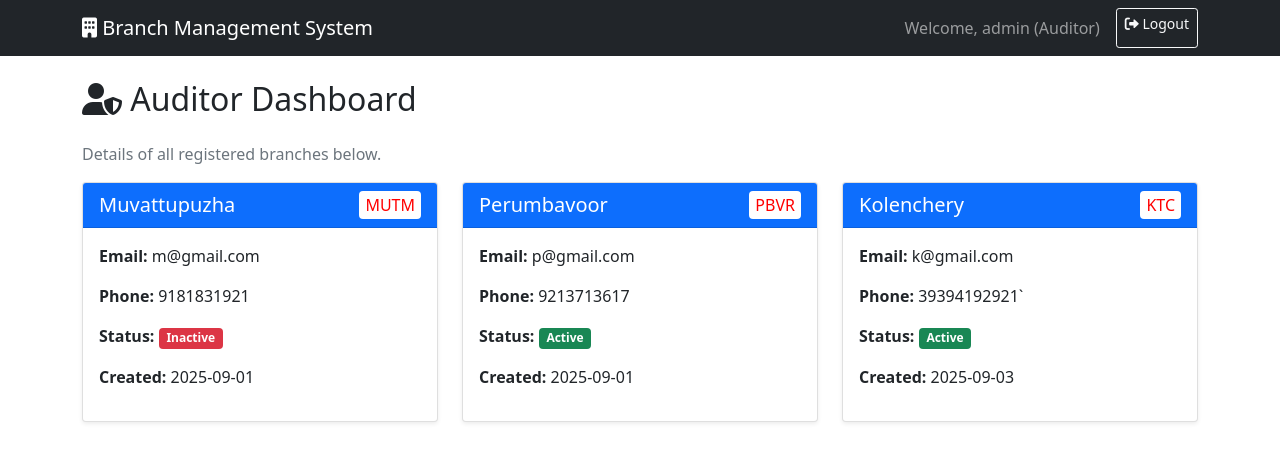
After one commit to akhilmohnn/TSP, a Flask app: page /auditor/dashboard in a window 1280 px wide. The commit adds this page. Shown: the top 462 px of the page. Run offline with Flask 3, Linux system fonts and the light colour scheme; a user stored in the database is signed in; data comes from the database, SQL or seed files in the repository.

Commit message:
auditor_login

```diff
--- a/app.py
+++ b/app.py
@@ -16,15 +16,17 @@ db.init_app(app)
 bcrypt.init_app(app)
 
 # Import models after app initialization
-from models import Admin, Branch, BranchRegistration
+from models import Admin, Branch, BranchRegistration,Auditor
 
 # Import routes
-from routes import auth_routes, admin_routes, branch_routes
+from routes import auth_routes, admin_routes, branch_routes,auditor_routes
 
 # Register blueprints
 app.register_blueprint(auth_routes.bp)
 app.register_blueprint(admin_routes.bp, url_prefix='/admin')
 app.register_blueprint(branch_routes.bp, url_prefix='/branch')
+app.register_blueprint(auditor_routes.bp, url_prefix='/auditor')
+
 
 @app.route('/')
 def index():
--- /dev/null
+++ b/routes/auditor_routes.py
@@ -0,0 +1,22 @@
+from flask import Blueprint,render_template,request,redirect,url_for,flash,session
+from extensions import db
+from models import Auditor,Branch
+
+bp=Blueprint('auditor',__name__)
+
+def auditor_required(f):
+    from functools import wraps
+    @wraps(f)
+    def decorated_function(*args, **kwargs):
+        if 'user_type' not in session or session['user_type'] != 'auditor':
+            flash('Auditor access required!', 'error')
+            return redirect(url_for('auth.login'))
+        return f(*args, **kwargs)
+    return decorated_function
+
+@bp.route('/dashboard')
+@auditor_required
+def dashboard():
+    auditor = Auditor.query.get(session['user_id'])
+    branches = Branch.query.all()
+    return render_template('auditor/dashboard.html', auditor=auditor, branches=branches)
--- /dev/null
+++ b/templates/auditor/dashboard.html
@@ -0,0 +1,51 @@
+{% extends "base.html" %}
+
+{% block title %}Auditor Dashboard{% endblock %}
+
+{% block content %}
+<div class="row">
+	<div class="col-12">
+		<h2 class="mb-4">
+			<i class="fas fa-user-shield"></i> Auditor Dashboard
+		</h2>
+		<p class="text-muted">Details of all registered branches below.</p>
+	</div>
+</div>
+
+<div class="row">
+	{% if branches %}
+	{% for branch in branches %}
+	<div class="col-md-4 mb-4">
+		<div class="card shadow-sm h-100">
+			<div class="card-header bg-primary text-white d-flex justify-content-between align-items-center">
+				<h5 class="card-title mb-0">{{ branch.branch_name }}</h5>
+				<span style="background-color:white; color:red; padding:2px 6px; border-radius:4px;">
+					{{ branch.branch_code }}
+				</span>
+			</div>
+
+			<div class="card-body">
+				<p><strong>Email:</strong> {{ branch.email }}</p>
+				<p><strong>Phone:</strong> {{ branch.phone or 'Not Provided' }}</p>
+				<p>
+					<strong>Status:</strong>
+					{% if branch.is_active %}
+					<span class="badge bg-success">Active</span>
+					{% else %}
+					<span class="badge bg-danger">Inactive</span>
+					{% endif %}
+				</p>
+				<p><strong>Created:</strong> {{ branch.created_at.strftime('%Y-%m-%d') }}</p>
+			</div>
+		</div>
+	</div>
+	{% endfor %}
+	{% else %}
+	<div class="col-12">
+		<div class="alert alert-info">
+			<i class="fas fa-info-circle"></i> No branches found.
+		</div>
+	</div>
+	{% endif %}
+</div>
+{% endblock %}
```
Also changed, not shown: routes/auth_routes.py (+12 -1 lines), templates/login.html (+8 -3 lines).
